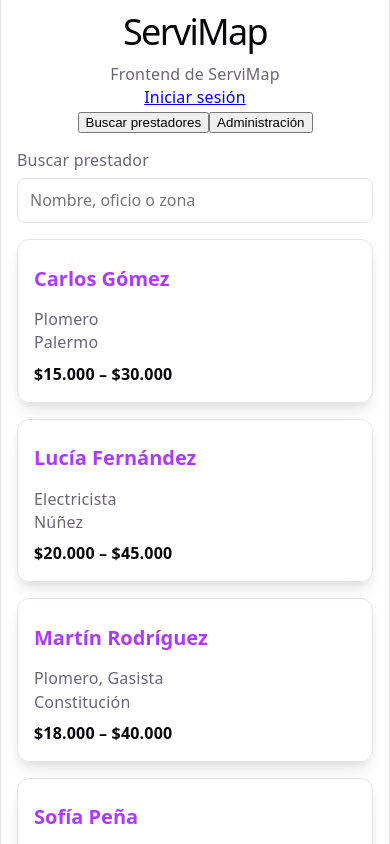
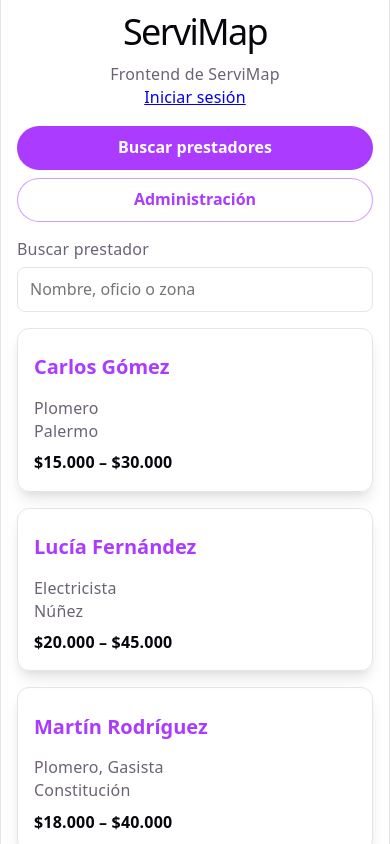
Before and after one commit to orianalinaferrari/servimap-frontend, a React (Vite) app: page / in a window 390 px wide. Shown: the top 844 px of the page. Built offline with nearby package versions, Linux system fonts and the light colour scheme; no server answers.

Commit message:
Hacer responsive el menú principal

```diff
--- a/src/App.css
+++ b/src/App.css
@@ -80,3 +80,35 @@
     grid-template-columns: repeat(3, 1fr);
   }
 }
+
+main > nav {
+  display: flex;
+  flex-wrap: wrap;
+  justify-content: center;
+  gap: 8px;
+  padding: 0 16px;
+  margin-top: 16px;
+}
+
+main > nav button {
+  min-height: 44px;
+  padding: 8px 16px;
+  border: 1px solid var(--accent-border);
+  border-radius: 999px;
+  background: var(--bg);
+  color: var(--accent);
+  font: inherit;
+  font-weight: 600;
+  cursor: pointer;
+}
+
+main > nav button[aria-pressed='true'] {
+  background: var(--accent);
+  color: #fff;
+}
+
+@media (max-width: 480px) {
+  main > nav button {
+    flex: 1 1 100%;
+  }
+}
```
